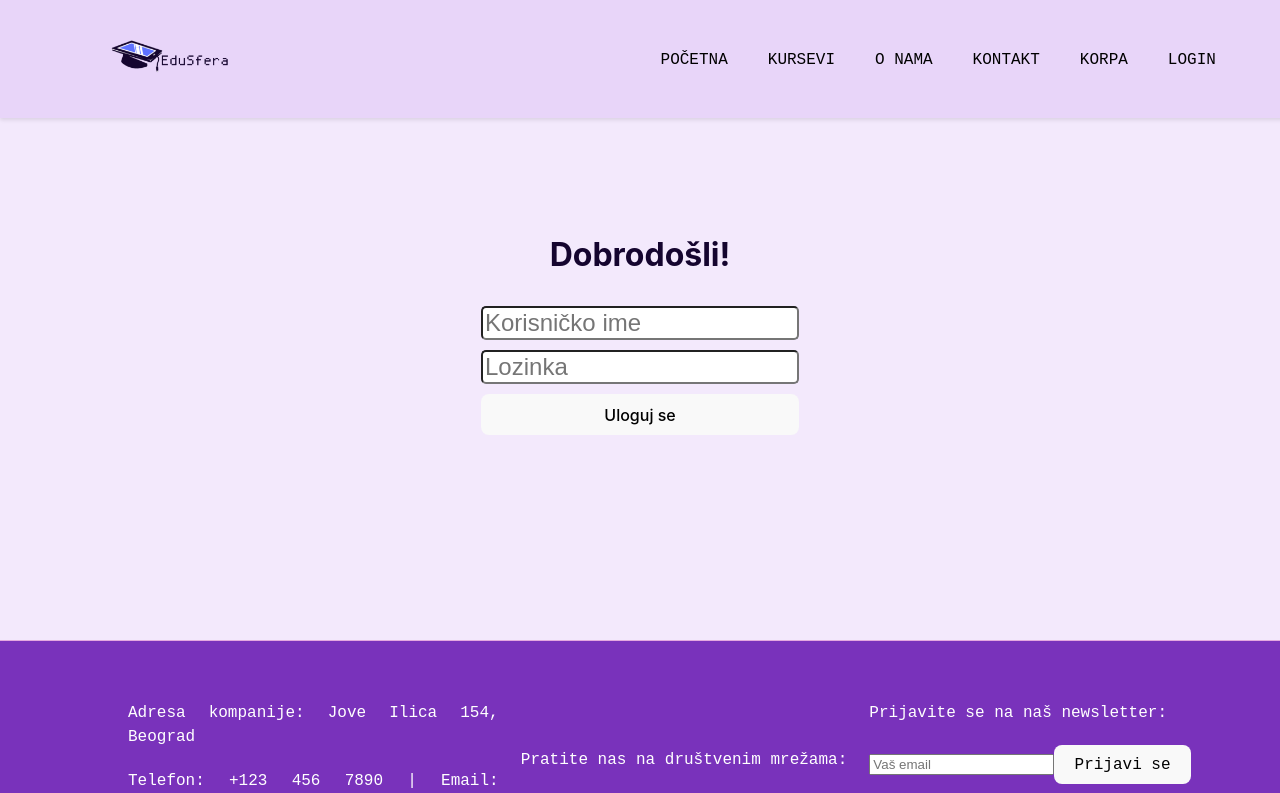
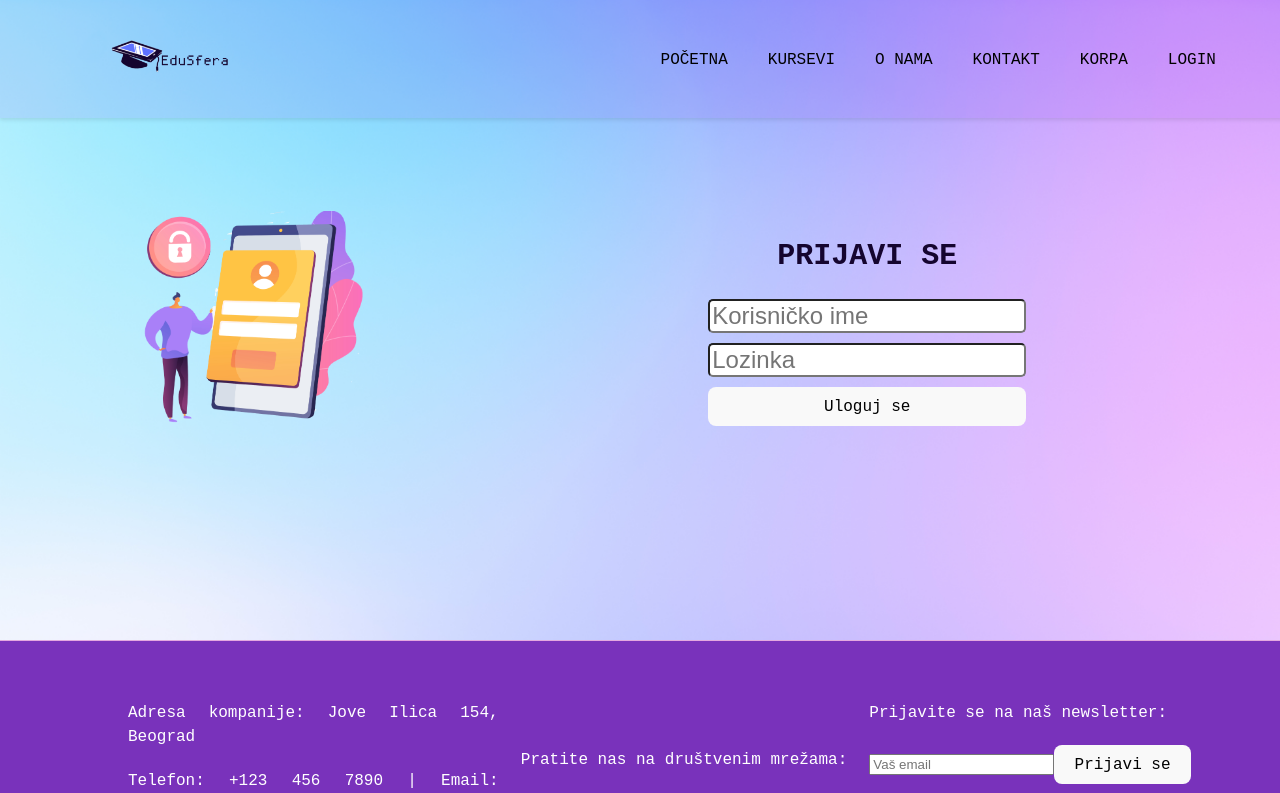
Before and after one commit to nevned/probyy, a React (Vite) app: page /login in a window 1280 px wide. Shown: the top 793 px of the page. Built offline with nearby package versions, Linux system fonts and the light colour scheme.

Commit message:
Sredjivanje Login Stranice

```diff
--- a/components/OpenWeatherMap.tsx
+++ b/components/OpenWeatherMap.tsx
@@ -4,7 +4,7 @@ import axios from 'axios';
 const WeatherComponent: React.FC = () => {
   const [weatherData, setWeatherData] = useState<any>(null);
   const [city, setCity] = useState<string>('Belgrade');
-  const apiKey = 'd0b5eddc05063bea6d8004d8654e59b1'; // Zamijenite sa svojim API ključem
+  const apiKey = 'd0b5eddc05063bea6d8004d8654e59b1';
 
   useEffect(() => {
     const fetchWeather = async () => {
--- a/pages/LoginPage.tsx
+++ b/pages/LoginPage.tsx
@@ -7,25 +7,25 @@ import '../styles/LoginPage.css';
 const LoginPage: React.FC = () => {
   const [username, setUsername] = useState('');
   const [password, setPassword] = useState('');
-  const [loggedIn, setLoggedIn] = useState(false); // State to track logged in status
+  const [loggedIn, setLoggedIn] = useState(false);
   const navigate = useNavigate();
 
   const handleSubmit = (e: React.FormEvent<HTMLFormElement>) => {
     e.preventDefault();
 
-    // Simulate login logic with LoginFormClass
+
     var form = new LoginFormClass(username, password);
     const message = form.login();
     alert(message);
 
     if (message === 'Uspešno ste se ulogovali!') {
       localStorage.setItem('loggedInUser', JSON.stringify({ username }));
-      setLoggedIn(true); // Set loggedIn state to true
-      navigate('/'); // Redirect to home or profile page after successful login
+      setLoggedIn(true);
+      navigate('/');
     }
   };
 
-  // Check if user is logged in on component mount
+
   useEffect(() => {
     const loggedInUserString = localStorage.getItem('loggedInUser');
     if (loggedInUserString) {
@@ -33,32 +33,43 @@ const LoginPage: React.FC = () => {
       setUsername(loggedInUser.username);
       setLoggedIn(true);
     }
-  }, []); // Empty dependency array ensures this runs only once on mount
+  }, []);
 
-  // Render conditionally based on loggedIn state
   if (loggedIn) {
     return <ProfilePage username={username} />;
   }
 
-  // Render login form if not logged in
+
   return (
     <div className='login'>
-      <h2>Dobrodošli!</h2>
-      <form onSubmit={handleSubmit}>
+      <div className='glavniDivLogin'>
+        <div className='levaStrana'>
+          <img src='../slike/loginLogo.png' className='loginLogo'/>
+        </div>
+        <div className='desnaStranaLogin'>
+          <p className='prijaviSe'>PRIJAVI SE</p>
+          <form onSubmit={handleSubmit}>
         <input
           type='text'
           value={username}
           onChange={(e) => setUsername(e.target.value)}
           placeholder='Korisničko ime'
+          className='inputUsername'
         />
         <input
           type='password'
           value={password}
           onChange={(e) => setPassword(e.target.value)}
           placeholder='Lozinka'
+          className='inputSifra'
         />
         <button type='submit'>Uloguj se</button>
       </form>
+        </div>
+      </div>
+
+
+
     </div>
   );
 };
--- a/styles/LoginPage.css
+++ b/styles/LoginPage.css
@@ -3,11 +3,40 @@
   align-items: center;
   justify-content: center;
   flex-direction: column;
-  background-color: rgba(138, 43, 226, 0.1);
+  background-image: url(../slike/login.png);
+  background-size: 100vw;
   height: 80vh;
   width: 100vw;
 }
+.glavniDivLogin{
+  display: flex;
+  flex-direction: row;
+  width: 1000px;
+  height: 100%;
+  justify-content: flex-start;
+  align-items: center;
+}
+.levaStrana{
+  width: 50%;
+}
+.loginLogo{
+  width: 50%;
+}
+.desnaStranaLogin{
+  width: 60%;
+  height: 100%;
+  display: flex;
+  align-items: center;
+  font-family: 'JetBrains Mono', monospace;
+  color: #15052f;
+  font-weight: bolder;
+  flex-direction: column;
+  justify-content: center;
 
+}
+.prijaviSe{
+  font-size: 30px;
+}
 .login h2 {
   font-size: 2rem;
 }
```
Also changed, not shown: components/Footer.tsx (+3 -4 lines), slike/login.png (added), slike/loginLogo.png (added).
